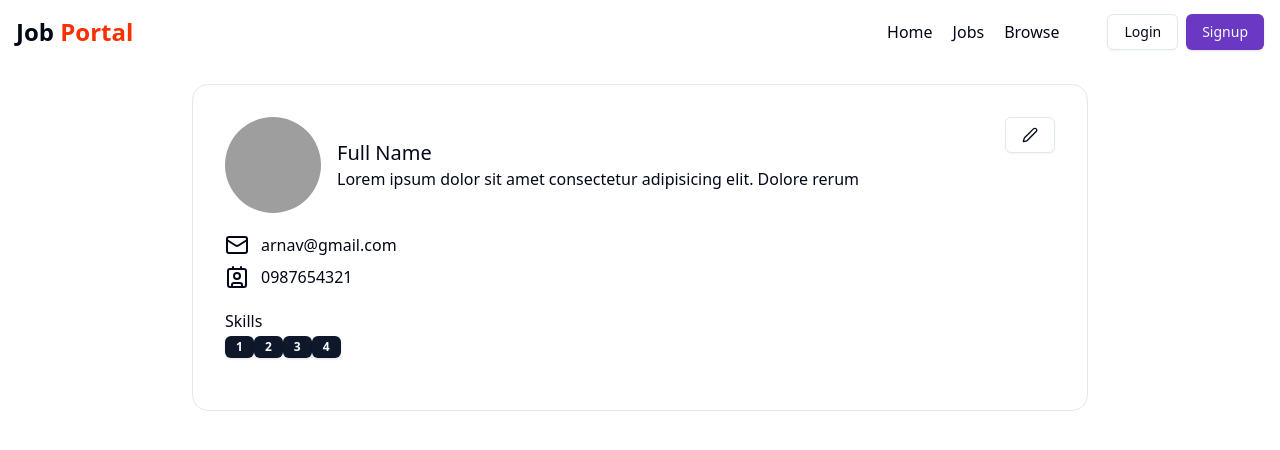
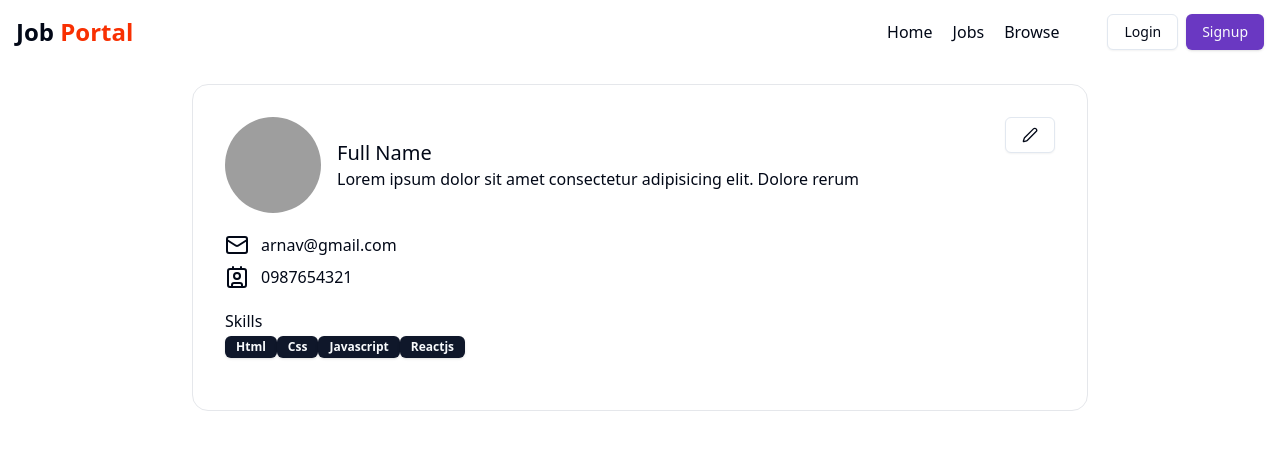
Before and after one commit to arnav1203/Job-Portal, a React (Vite) app in the folder client/: page /profile in a window 1280 px wide. Shown: the top 450 px of the page. Built offline with nearby package versions, Linux system fonts and the light colour scheme; grey boxes are pictures that could not be loaded.

Commit message:
skills map

```diff
--- a/client/src/components/Profile.jsx
+++ b/client/src/components/Profile.jsx
@@ -4,6 +4,8 @@ import { Avatar, AvatarImage } from "./ui/avatar";
 import { Button } from "./ui/button";
 import { Contact, Mail, Pen } from "lucide-react";
 import { Badge } from "./ui/badge";
+
+const skills = ["Html", "Css", "Javascript", "Reactjs"];
 
 const Profile = () => {
   return (
@@ -43,8 +45,8 @@ const Profile = () => {
         <div className="my-5">
           <h1>Skills</h1>
           {/* <div className="flex items-center gap-1"> */}
-          {[1, 2, 3, 4].map((item, index) => (
-            <Badge>{item}</Badge>
+          {skills.map((item, index) => (
+            <Badge key={index}>{item}</Badge>
           ))}
           {/* </div> */}
         </div>
```
